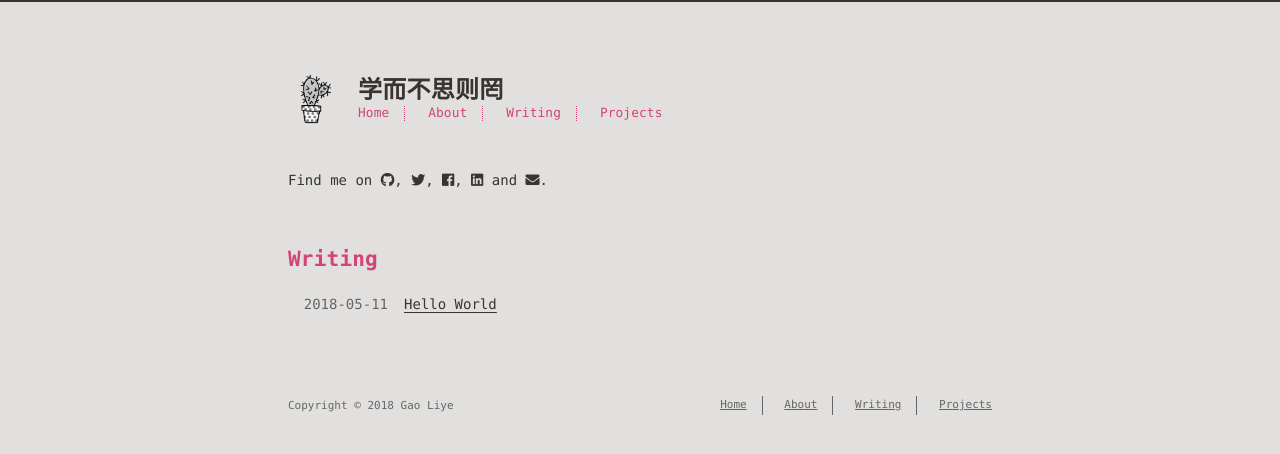
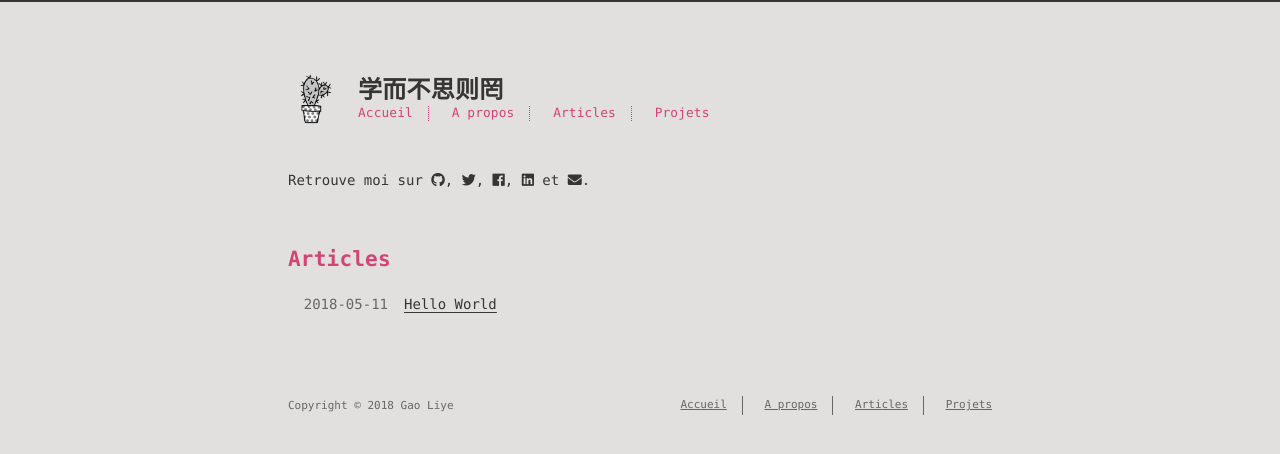
Before and after one commit to tall-ui/tall-ui.github.io, a plain HTML site: page index.html in a window 1280 px wide. Drawn offline with Linux system fonts and the light colour scheme; a web font is replaced by a local one.

Commit message:
Site updated: 2018-05-11 23:00:37

```diff
--- a/index.html
+++ b/index.html
@@ -65,13 +65,13 @@
         <a href="#"><i class="fas fa-bars fa-2x"></i></a>
       </li>
 
-        <li><a href="/">Home</a></li>
+        <li><a href="/">Accueil</a></li>
 
-        <li><a href="/about/">About</a></li>
+        <li><a href="/about/">A propos</a></li>
 
-        <li><a href="/archives/">Writing</a></li>
+        <li><a href="/archives/">Articles</a></li>
 
-        <li><a href="https://github.com/soargg/MyVueComponent">Projects</a></li>
+        <li><a href="https://github.com/soargg/MyVueComponent">Projets</a></li>
 
     </ul>
   </div>
@@ -82,7 +82,7 @@
 
 
     <p>
-      Find me on
+      Retrouve moi sur
 
 
 
@@ -115,7 +115,7 @@
             <i class="fab fa-linkedin"></i><!--
       ---></a><!--
     ---><!--
-    ---> and
+    ---> et
 
 
 
@@ -131,7 +131,7 @@
 </section>
 
 <section id="writing">
-  <span class="h1"><a href="/archives">Writing</a></span>
+  <span class="h1"><a href="/archives">Articles</a></span>
   <ul class="post-list">
 
 
@@ -169,13 +169,13 @@
     <nav>
       <ul>
 
-          <li><a href="/">Home</a></li>
+          <li><a href="/">Accueil</a></li>
 
-          <li><a href="/about/">About</a></li>
+          <li><a href="/about/">A propos</a></li>
 
-          <li><a href="/archives/">Writing</a></li>
+          <li><a href="/archives/">Articles</a></li>
 
-          <li><a href="https://github.com/soargg/MyVueComponent">Projects</a></li>
+          <li><a href="https://github.com/soargg/MyVueComponent">Projets</a></li>
 
       </ul>
     </nav>
```
Also changed, not shown: 2018/05/11/hello-world/index.html (+19 -19 lines), archives/2018/05/index.html (+8 -8 lines), archives/2018/index.html (+8 -8 lines), archives/index.html (+8 -8 lines).
